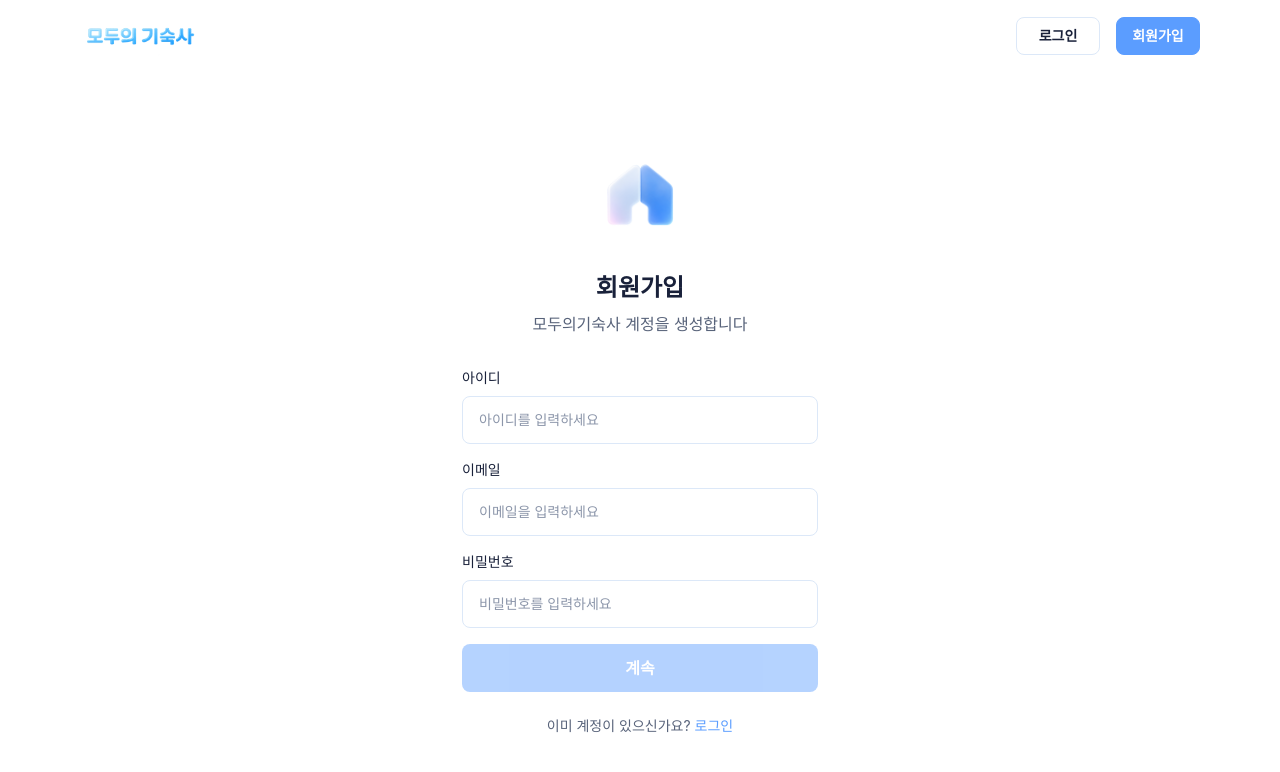
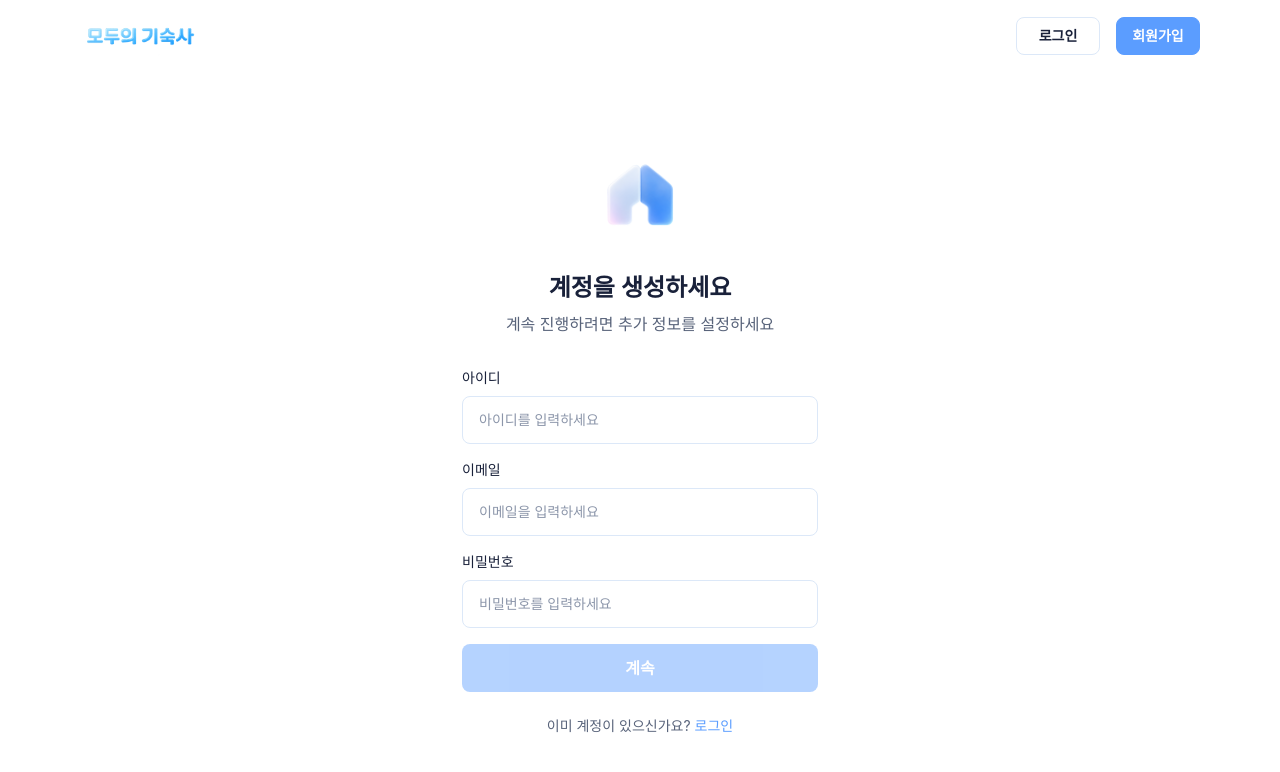
Before and after one commit to Project-Mogi/mogi-web, a React (Vite) app: page /signup in a window 1280 px wide. Shown: the top 772 px of the page. Built offline with nearby package versions, Linux system fonts and the light colour scheme; no server answers.

Commit message:
fix: 로그인/회원가입 페이지 수정

```diff
--- a/src/pages/auth/sign-in/SignIn.style.ts
+++ b/src/pages/auth/sign-in/SignIn.style.ts
@@ -111,7 +111,7 @@ export const SubmitButton = styled.button`
 
   &:disabled {
     cursor: not-allowed;
-    opacity: 0.45;
+    opacity: 0.5;
   }
 `;
 
--- a/src/pages/auth/sign-in/SignIn.tsx
+++ b/src/pages/auth/sign-in/SignIn.tsx
@@ -16,6 +16,7 @@ export function SignInPage() {
     isClosing: boolean;
   } | null>(null);
   const toastId = toast?.id;
+  const isDisabled = !username.trim() || !password.trim();
 
   const showToast = (message: string) => {
     setToast({
@@ -89,7 +90,7 @@ export function SignInPage() {
               />
             </S.Field>
 
-            <S.SubmitButton type="submit">
+            <S.SubmitButton type="submit" disabled={isDisabled}>
               로그인
             </S.SubmitButton>
           </S.Form>
--- a/src/pages/auth/sign-up/SignUp.tsx
+++ b/src/pages/auth/sign-up/SignUp.tsx
@@ -106,8 +106,8 @@ export function SignUpPage() {
       <S.Content>
         <S.Panel>
           <S.Logo src={logo} alt="" aria-hidden="true" />
-          <S.Title>회원가입</S.Title>
-          <S.Description>모두의기숙사 계정을 생성합니다</S.Description>
+          <S.Title>계정을 생성하세요</S.Title>
+          <S.Description>계속 진행하려면 추가 정보를 설정하세요</S.Description>
 
           <S.Form autoComplete="off" noValidate onSubmit={handleSubmit}>
             {step === 'account' ? (
```
